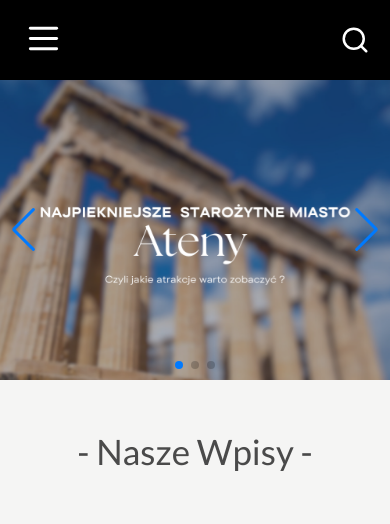
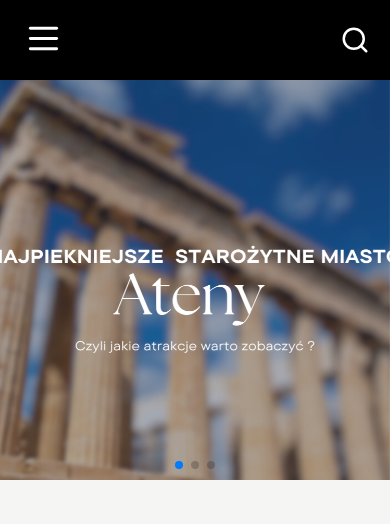
Before and after one commit to bartoszsmorawski/travel__blog, a Vue app: page / in a window 390 px wide. Shown: the top 524 px of the page. Built offline with nearby package versions, Linux system fonts and the light colour scheme; grey boxes are pictures that could not be loaded.

Commit message:
Change slider galery to automoplay and change a litle styled.

```diff
--- a/src/components/organisms/SliderGalery.vue
+++ b/src/components/organisms/SliderGalery.vue
@@ -12,22 +12,20 @@
       </div>
     </div>
     <div class="swiper-pagination"></div>
-    <div class="swiper-button-next"></div>
-    <div class="swiper-button-prev"></div>
   </div>
 </template>
 
 <script setup>
 import { Swiper } from 'swiper';
-import { Pagination, Navigation } from 'swiper/modules';
+import { Pagination, Autoplay } from 'swiper/modules';
 import { onMounted } from 'vue';
 import 'swiper/css';
 import 'swiper/css/pagination';
-import 'swiper/css/navigation';
+import 'swiper/css/autoplay';
 
 onMounted(() => {
   new Swiper('.swiper-container', {
-    modules: [Pagination, Navigation],
+    modules: [Pagination, Autoplay],
     slidesPerView: 1,
     spaceBetween: 10,
     loop: true,
@@ -35,9 +33,9 @@ onMounted(() => {
       el: '.swiper-pagination',
       clickable: true,
     },
-    navigation: {
-      nextEl: '.swiper-button-next',
-      prevEl: '.swiper-button-prev',
+    autoplay: {
+      delay: 10000,
+      disableOnInteraction: false,
     },
   });
 });
@@ -46,7 +44,8 @@ onMounted(() => {
 <style scoped>
 .swiper-container {
   width: 100%;
-  height: 500px;
+  height: 700px;
+  z-index: 1;
 }
 
 .swiper-slide {
@@ -64,8 +63,7 @@ onMounted(() => {
 
 @media (max-width: 768px) {
   .swiper-container {
-    height: 300px;
+    height: 400px;
   }
 }
-
 </style>
```
